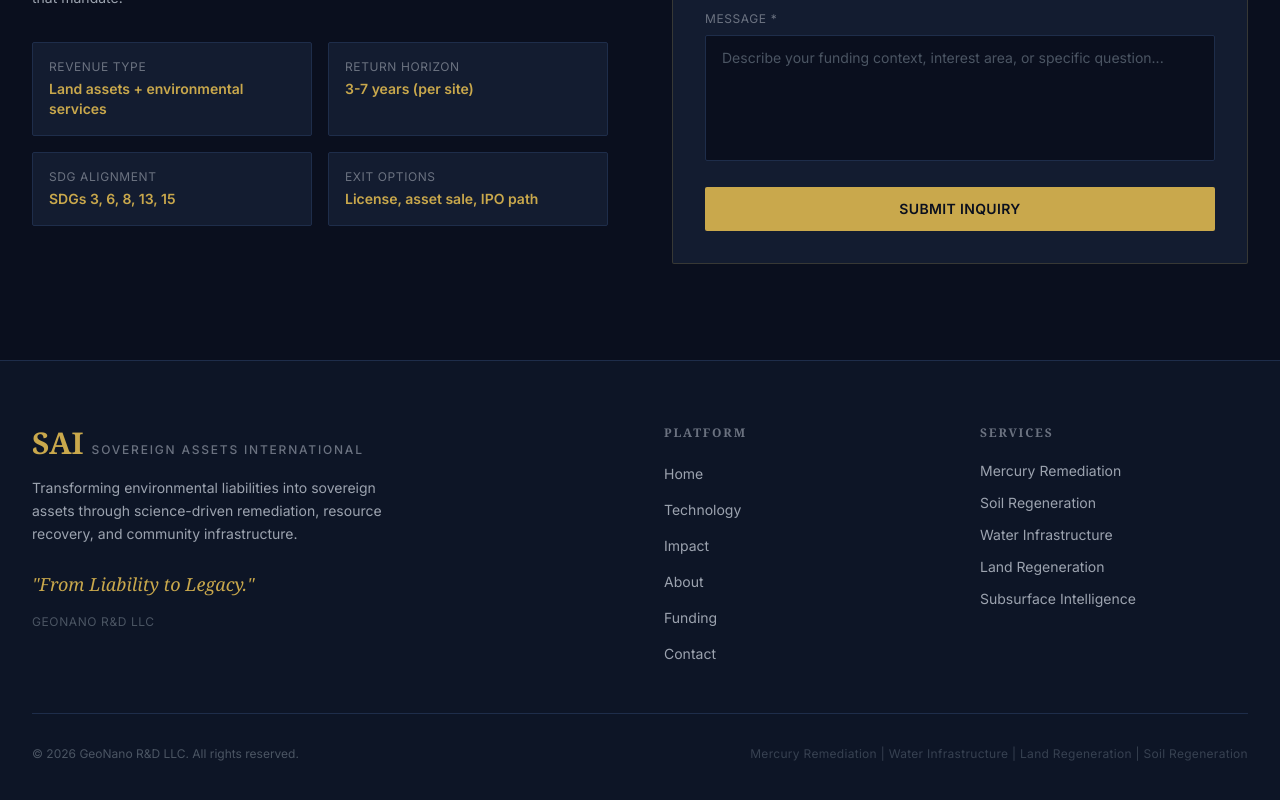
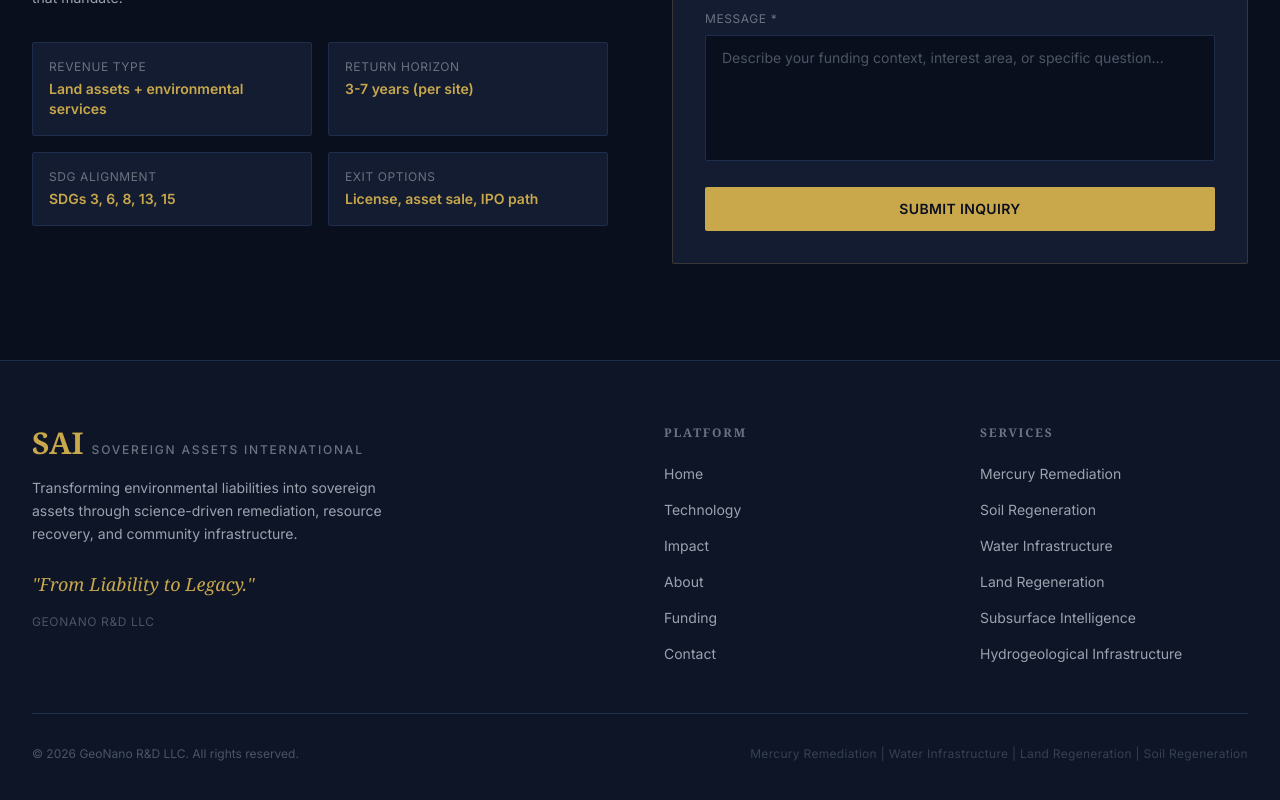
Before and after one commit to Lordshrrred/SovereignAssetsInternational, a Next.js app: page /funding in a window 1280 px wide. Shown: the part 3006-3806 px from the top of the page. Built offline with nearby package versions, Linux system fonts and the light colour scheme.

Commit message:
fix stats, footer service links, add hydrogeological pillar link

```diff
--- a/app/page.tsx
+++ b/app/page.tsx
@@ -14,9 +14,9 @@ const stagger = {
 }
 
 const stats = [
-  { value: 'Phase 1', label: 'Pilot Deployment', sub: 'Costa Rica 2026' },
-  { value: '3', label: 'Strategic Partners', sub: 'Scientific + Field + Engineering' },
+  { value: '2026', label: 'Pilot Launch', sub: 'Costa Rica ~ Phase 1' },
   { value: 'Minamata', label: 'Convention Aligned', sub: 'UN Mercury Treaty Compliant' },
+  { value: '5', label: 'Integrated Pillars', sub: 'One deployable platform' },
 ]
 
 const pillars = [
--- a/components/Footer.tsx
+++ b/components/Footer.tsx
@@ -10,11 +10,12 @@ const navLinks = [
 ]
 
 const services = [
-  'Mercury Remediation',
-  'Soil Regeneration',
-  'Water Infrastructure',
-  'Land Regeneration',
-  'Subsurface Intelligence',
+  { label: 'Mercury Remediation', href: '/technology#pillar-A' },
+  { label: 'Soil Regeneration', href: '/technology#pillar-D' },
+  { label: 'Water Infrastructure', href: '/technology#pillar-B' },
+  { label: 'Land Regeneration', href: '/technology#pillar-D' },
+  { label: 'Subsurface Intelligence', href: '/technology#pillar-C' },
+  { label: 'Hydrogeological Infrastructure', href: '/technology#pillar-E' },
 ]
 
 export default function Footer() {
@@ -68,8 +69,13 @@ export default function Footer() {
             </h4>
             <ul className="space-y-3">
               {services.map((s) => (
-                <li key={s} className="text-sm text-gray-400">
-                  {s}
+                <li key={s.href + s.label}>
+                  <Link
+                    href={s.href}
+                    className="text-sm text-gray-400 hover:text-gold transition-colors"
+                  >
+                    {s.label}
+                  </Link>
                 </li>
               ))}
             </ul>
```
